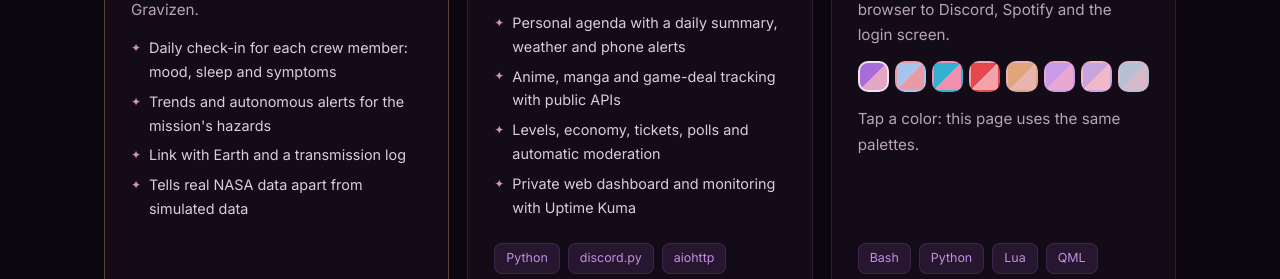
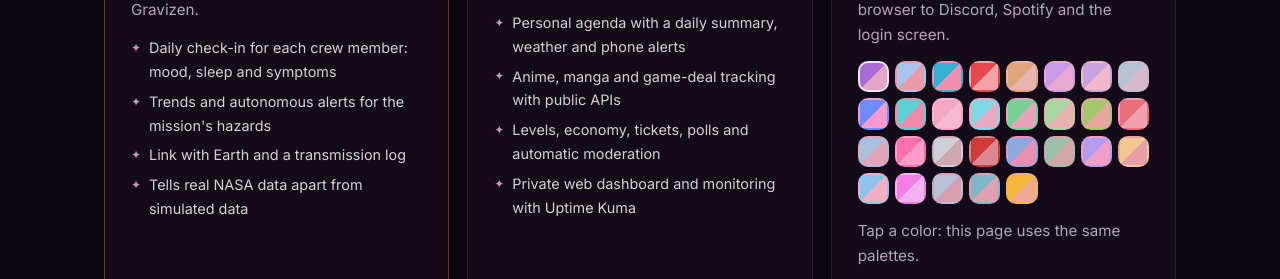
Before and after one commit to NuviX16/Portafolio-NuviX, a plain HTML site: page index.html in a window 1280 px wide. Shown: the part 2701-2980 px from the top of the page. Drawn offline with Linux system fonts and the light colour scheme.

Commit message:
Los 29 temas del escritorio en el selector de colores

```diff
--- a/assets/css/style.css
+++ b/assets/css/style.css
@@ -313,3 +313,5 @@ h2 { font-size: clamp(2rem, 4vw, 2.8rem); letter-spacing: -1px; line-height: 1.1
 .card-links { display: flex; flex-wrap: wrap; gap: 8px; margin-top: 4px; }
 .card-links a { display: inline-flex; align-items: center; gap: 7px; font-size: 0.86rem; font-weight: 600; padding: 7px 13px; border-radius: 10px; text-decoration: none; color: var(--accent-2); background: rgba(var(--rgb-accent), 0.12); border: 1px solid var(--line); transition: background .2s; }
 .card-links a:hover { background: rgba(var(--rgb-accent), 0.24); }
+/* 29 temas: el menú se desplaza en lugar de salirse de la pantalla */
+.theme-menu { max-height: min(70vh, 560px); overflow-y: auto; overscroll-behavior: contain; scrollbar-width: thin; }
--- a/assets/js/script.js
+++ b/assets/js/script.js
@@ -10,6 +10,27 @@ const THEMES = {
     "Reze Crazy Smile": { bg: "#061620", bg2: "#0d2533", bg3: "#133447", text: "#f6ebec", muted: "#a9bcc6", accent: "#c99be8", accent2: "#9c7fd8", accent3: "#e8a8d0", ok: "#8fe08a", warm: "#e8a07a" },
     "Rei Ayanami":      { bg: "#170e0e", bg2: "#261716", bg3: "#33201f", text: "#f2e2de", muted: "#c4aaa6", accent: "#c7a5e0", accent2: "#d2b0e8", accent3: "#f0b8c8", ok: "#b8d4c0", warm: "#e6a9a1" },
     "Event Horizon":    { bg: "#09090b", bg2: "#17181b", bg3: "#232429", text: "#e6e9ef", muted: "#a9b0bd", accent: "#b6c2d4", accent2: "#c3bcd8", accent3: "#d8b9c9", ok: "#a9c4b4", warm: "#d8c7a8" },
+    "Bocchi Fashion":     { bg: "#080b24", bg2: "#151831", bg3: "#21243c", text: "#e8ecff", muted: "#9a9db2", accent: "#6f8cff", accent2: "#b5a2ff", accent3: "#f59ccc", ok: "#9fe0d0", warm: "#f4b8a8" },
+    "Bocchi Rock":        { bg: "#10181c", bg2: "#1d2529", bg3: "#283134", text: "#eef8f8", muted: "#a0aaab", accent: "#5fd0d6", accent2: "#c0a8e8", accent3: "#f08aa8", ok: "#90e0c0", warm: "#f8b8a0" },
+    "Bocchi White":       { bg: "#18141c", bg2: "#252129", bg3: "#302c34", text: "#f4eef4", muted: "#a7a2a8", accent: "#f2a7c3", accent2: "#c9b6ec", accent3: "#f7b8d0", ok: "#b4e0c8", warm: "#f5c2a8" },
+    "CC Cielo":           { bg: "#0e1618", bg2: "#1b2325", bg3: "#262f31", text: "#eaf6f8", muted: "#9da8aa", accent: "#7fd8e8", accent2: "#a8c0e8", accent3: "#e8a8c0", ok: "#8fd48a", warm: "#f0c8a8" },
+    "CC Fashion":         { bg: "#0b141b", bg2: "#182128", bg3: "#232c33", text: "#e6eef2", muted: "#99a2a7", accent: "#74d394", accent2: "#a8b8d8", accent3: "#e6a4bc", ok: "#5fcf84", warm: "#e8bfa8" },
+    "CC Garden":          { bg: "#121611", bg2: "#1f231e", bg3: "#2b2f29", text: "#f2f6ec", muted: "#a4a89f", accent: "#a8d8a0", accent2: "#c0c8a8", accent3: "#e8b0b0", ok: "#98d488", warm: "#f0c8a8" },
+    "CC Geass":           { bg: "#121610", bg2: "#1f231d", bg3: "#2a2e28", text: "#f0f2e8", muted: "#a2a59c", accent: "#a3c96c", accent2: "#c6c79a", accent3: "#e6a8a0", ok: "#8fc464", warm: "#e8c48c" },
+    "CC y Kallen":        { bg: "#121418", bg2: "#1f2125", bg3: "#2a2c30", text: "#eef0f4", muted: "#a1a3a7", accent: "#e8707a", accent2: "#c0a8d8", accent3: "#f0a0b0", ok: "#90d070", warm: "#f0b8a0" },
+    "Geass Invierno":     { bg: "#14161c", bg2: "#212329", bg3: "#2c2e34", text: "#eef0f4", muted: "#a2a4a8", accent: "#a9c0e0", accent2: "#b8b0d8", accent3: "#e3a6b8", ok: "#a8d49a", warm: "#e8c0b0" },
+    "Kallen":             { bg: "#0f0d1c", bg2: "#1c1a29", bg3: "#282634", text: "#f0ecfa", muted: "#a19eac", accent: "#ff6fae", accent2: "#b89cff", accent3: "#ff9cc8", ok: "#7fe0c8", warm: "#f8a890" },
+    "Kaneki Ghoul":       { bg: "#111112", bg2: "#1e1e1f", bg3: "#29292a", text: "#ececee", muted: "#9f9fa1", accent: "#cfd0d6", accent2: "#b8b4c4", accent3: "#d0a8b0", ok: "#b0c0b0", warm: "#d8c0b8" },
+    "Kaneki Oscuro":      { bg: "#0c0a0a", bg2: "#191717", bg3: "#252222", text: "#ece4e2", muted: "#9e9896", accent: "#d23a3a", accent2: "#b89aa0", accent3: "#d88a90", ok: "#a8b8a0", warm: "#d8a090" },
+    "LL y CC":            { bg: "#10131c", bg2: "#1d2029", bg3: "#282b34", text: "#eceff6", muted: "#9fa2aa", accent: "#8fa8e0", accent2: "#b0a0e0", accent3: "#e890b0", ok: "#88d090", warm: "#e8b8a0" },
+    "Lain Lluvia":        { bg: "#121614", bg2: "#1f2321", bg3: "#2a2e2b", text: "#e8eee8", muted: "#9da29e", accent: "#9cc0aa", accent2: "#a8b0c0", accent3: "#d0a8a8", ok: "#9cc89a", warm: "#d8b8a0" },
+    "Lain Wired":         { bg: "#14111f", bg2: "#211e2c", bg3: "#2c2937", text: "#eee8f8", muted: "#a29dac", accent: "#b49cf0", accent2: "#c8a8f8", accent3: "#f0a0c8", ok: "#90d8c0", warm: "#f0b8a0" },
+    "Memories of Tomorrow":{ bg: "#1a1510", bg2: "#27221d", bg3: "#322d28", text: "#f8f0e6", muted: "#aaa39b", accent: "#f0c890", accent2: "#d8b0c0", accent3: "#e8a0a8", ok: "#a8d090", warm: "#f0b090" },
+    "Rukia Bankai":       { bg: "#121620", bg2: "#1f232d", bg3: "#2a2e38", text: "#eef2f8", muted: "#a1a5ac", accent: "#8fc4f0", accent2: "#b8c0f0", accent3: "#f0b0c4", ok: "#a8e0d8", warm: "#f0c0b0" },
+    "Rukia Kawaii":       { bg: "#1a1220", bg2: "#271f2d", bg3: "#322a38", text: "#f8eefa", muted: "#aaa1ae", accent: "#f37ee6", accent2: "#d6a6f8", accent3: "#f6b1f0", ok: "#a8f0dc", warm: "#f8b8c8" },
+    "Rukia Sketch":       { bg: "#141416", bg2: "#212123", bg3: "#2c2c2e", text: "#eeeef2", muted: "#a2a2a5", accent: "#b8c0d8", accent2: "#c0b0d8", accent3: "#d8a0b0", ok: "#b0c8b8", warm: "#e0c0b8" },
+    "Takatsuki":          { bg: "#0b1216", bg2: "#181f23", bg3: "#232a2e", text: "#e6eef0", muted: "#99a1a4", accent: "#7fb8c8", accent2: "#a8b0c8", accent3: "#e0a0b0", ok: "#90c8b8", warm: "#e0b8a8" },
+    "Tsuna Hyper":        { bg: "#1a160f", bg2: "#27231c", bg3: "#322e26", text: "#f6f0e4", muted: "#a9a499", accent: "#f5b83d", accent2: "#e0b8a0", accent3: "#f0a890", ok: "#c8d890", warm: "#f0a060" },
 };
 const DEFAULT_THEME = "Reze Bomb Devil";
 const store = {
```
